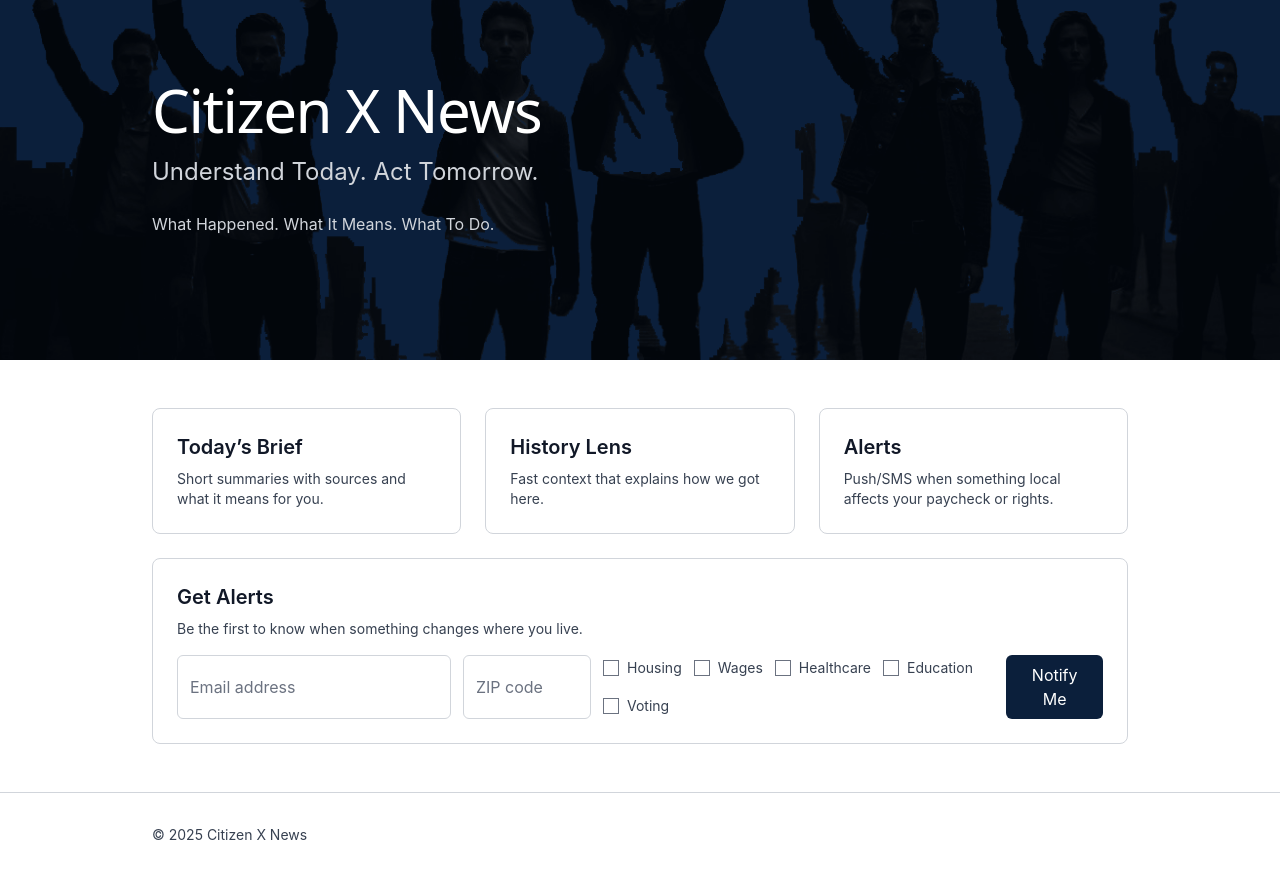
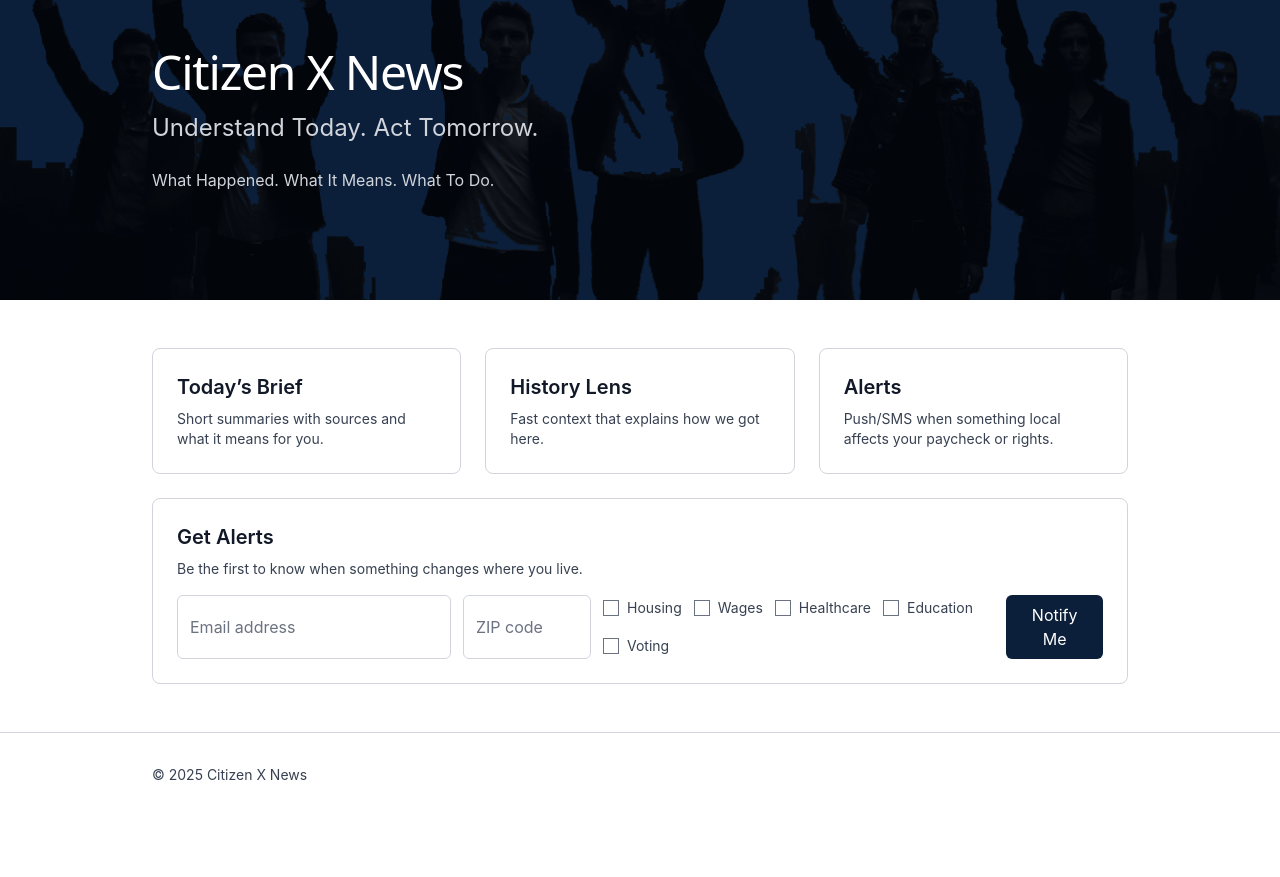
Before and after one commit to CitizenX123/citizenx-news, a Next.js app: page / in a window 1280 px wide. After the commit the page ends 817 px from the top, so only its background shows below. Built offline with nearby package versions, Linux system fonts and the light colour scheme; no server answers.

Commit message:
style(hero): smaller header, lower hero image to halfway (200% height, -50% bottom)

```diff
--- a/src/app/page.tsx
+++ b/src/app/page.tsx
@@ -5,17 +5,17 @@ export default function HomePage() {
   const [localLoaded, setLocalLoaded] = useState(false);
   return (
     <main>
-      <section className="relative w-full bg-cx-navy text-white overflow-hidden min-h-[300px] md:min-h-[360px]">
+      <section className="relative w-full bg-cx-navy text-white overflow-hidden min-h-[240px] md:min-h-[300px]">
         {/* Local upload (put hero.png in /public). */}
         <img
           src="/hero.png"
           alt=""
           aria-hidden
-          className="pointer-events-none select-none absolute bottom-[-25%] left-0 right-0 h-[160%] w-full object-cover object-bottom grayscale opacity-80"
+          className="pointer-events-none select-none absolute bottom-[-50%] left-0 right-0 h-[200%] w-full object-cover object-bottom grayscale opacity-80"
         />
         <div className="pointer-events-none absolute inset-0 bg-gradient-to-r from-cx-navy/98 via-cx-navy/80 to-cx-navy/0" />
-        <div className="relative max-w-5xl mx-auto px-6 py-16 md:py-20">
-          <h1 className="text-4xl md:text-6xl font-headline tracking-tight">Citizen X News</h1>
+        <div className="relative max-w-5xl mx-auto px-6 py-10 md:py-12">
+          <h1 className="text-3xl md:text-5xl font-headline tracking-tight">Citizen X News</h1>
           <p className="mt-4 text-lg md:text-2xl text-cx-gray-300">Understand Today. Act Tomorrow.</p>
           <p className="mt-6 max-w-2xl text-cx-gray-300">What Happened. What It Means. What To Do.</p>
         </div>
```
